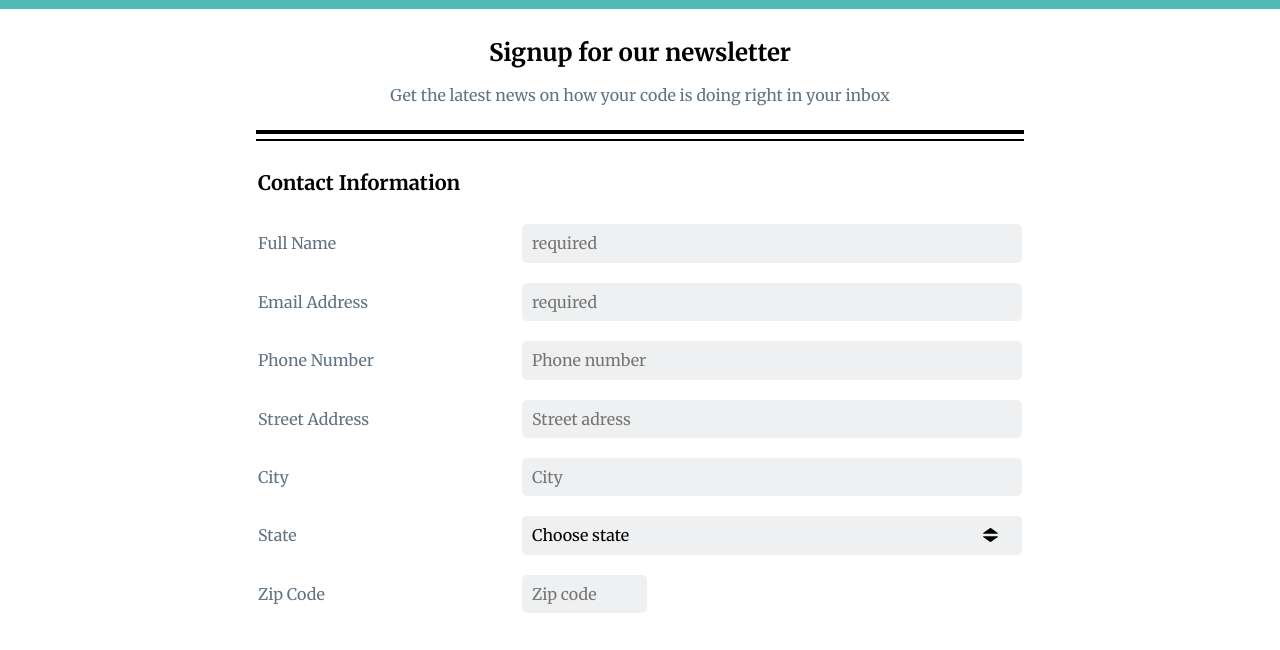
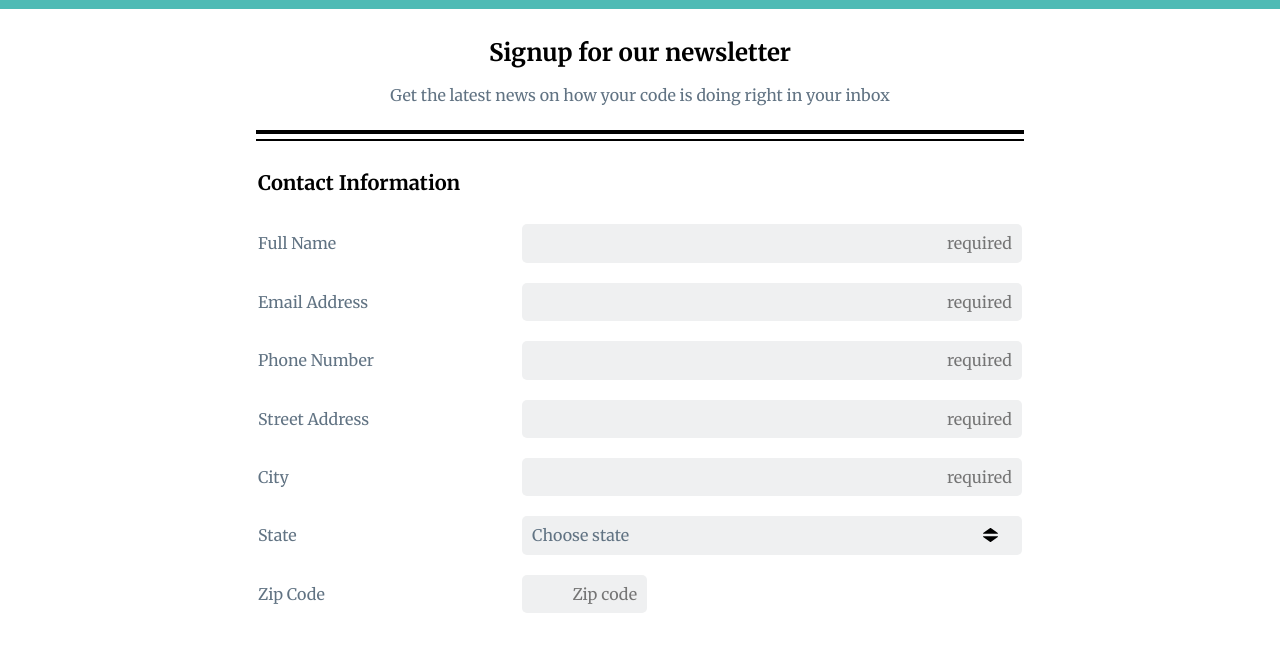
Before and after one commit to FDevonG/Front-End-Tech-03, a plain HTML site: page index.html in a window 1280 px wide. Shown: the part 91-741 px from the top of the page. Drawn offline with Linux system fonts and the light colour scheme.

Commit message:
Finished project

```diff
--- a/css/styles.css
+++ b/css/styles.css
@@ -6,7 +6,9 @@ BASE STYLES
     box-sizing: border-box;
 }
 
-body {
+body,
+select,
+input {
     font-family: 'Merriweather', serif;
     font-weight: 400;
     color:#617383;
@@ -23,6 +25,11 @@ legend{
     color:black;
 }
 
+button,
+h1 {
+    color:white;
+}
+
 fieldset{
     padding:0;
 }
@@ -33,11 +40,6 @@ select,
 textarea,
 button{
     border:none;
-}
-
-button,
-h1 {
-    color:white;
 }
 
 button{
@@ -60,6 +62,10 @@ header,
 footer{
     text-align: center;
     padding: 10px 0;
+}
+
+::placeholder{
+    text-align: right;
 }
 
 /***********************
--- a/index.html
+++ b/index.html
@@ -39,17 +39,17 @@
 
                             <div class="flex-container"><!--Used to create flex layouts-->
                                 <label for="phone_number">Phone Number</label>
-                                <input type="tel" id="phone_number" name="user_phone_number" placeholder="Phone number">
+                                <input type="tel" id="phone_number" name="user_phone_number" placeholder="required" required>
                             </div>
 
                             <div class="flex-container"><!--Used to create flex layouts-->
                                 <label for="street_address">Street Address</label>
-                                <input type="text" id="street_address" name="user_street_address" placeholder="Street adress">
+                                <input type="text" id="street_address" name="user_street_address" placeholder="required" required>
                             </div>
 
                             <div class="flex-container"><!--Used to create flex layouts-->
                                 <label for="city">City</label>
-                                <input type="text" id="city" name="user_city" placeholder="City">
+                                <input type="text" id="city" name="user_city" placeholder="required" required>
                             </div>
 
                             <div class="flex-container"><!--Used to create flex layouts-->
```
